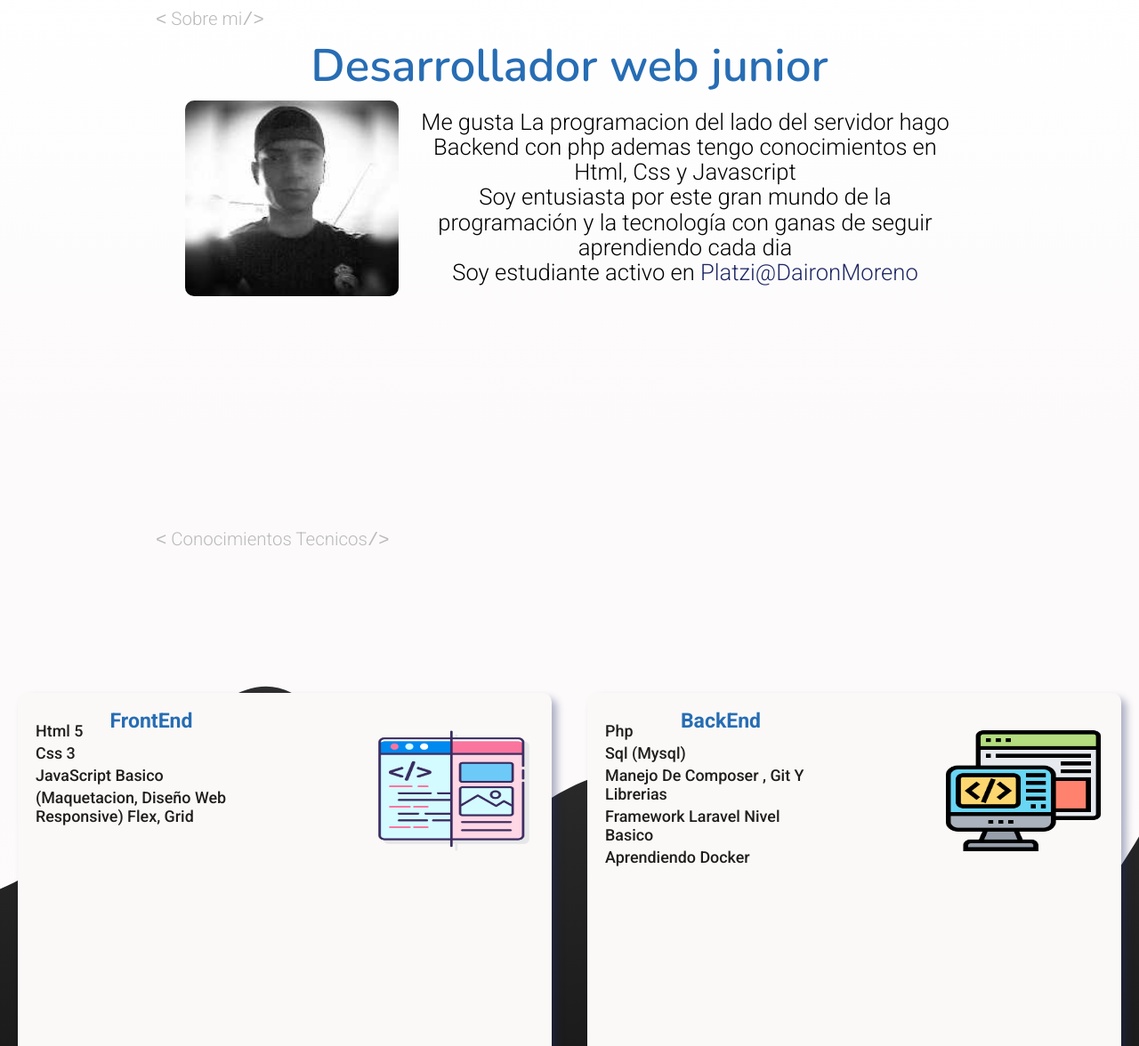
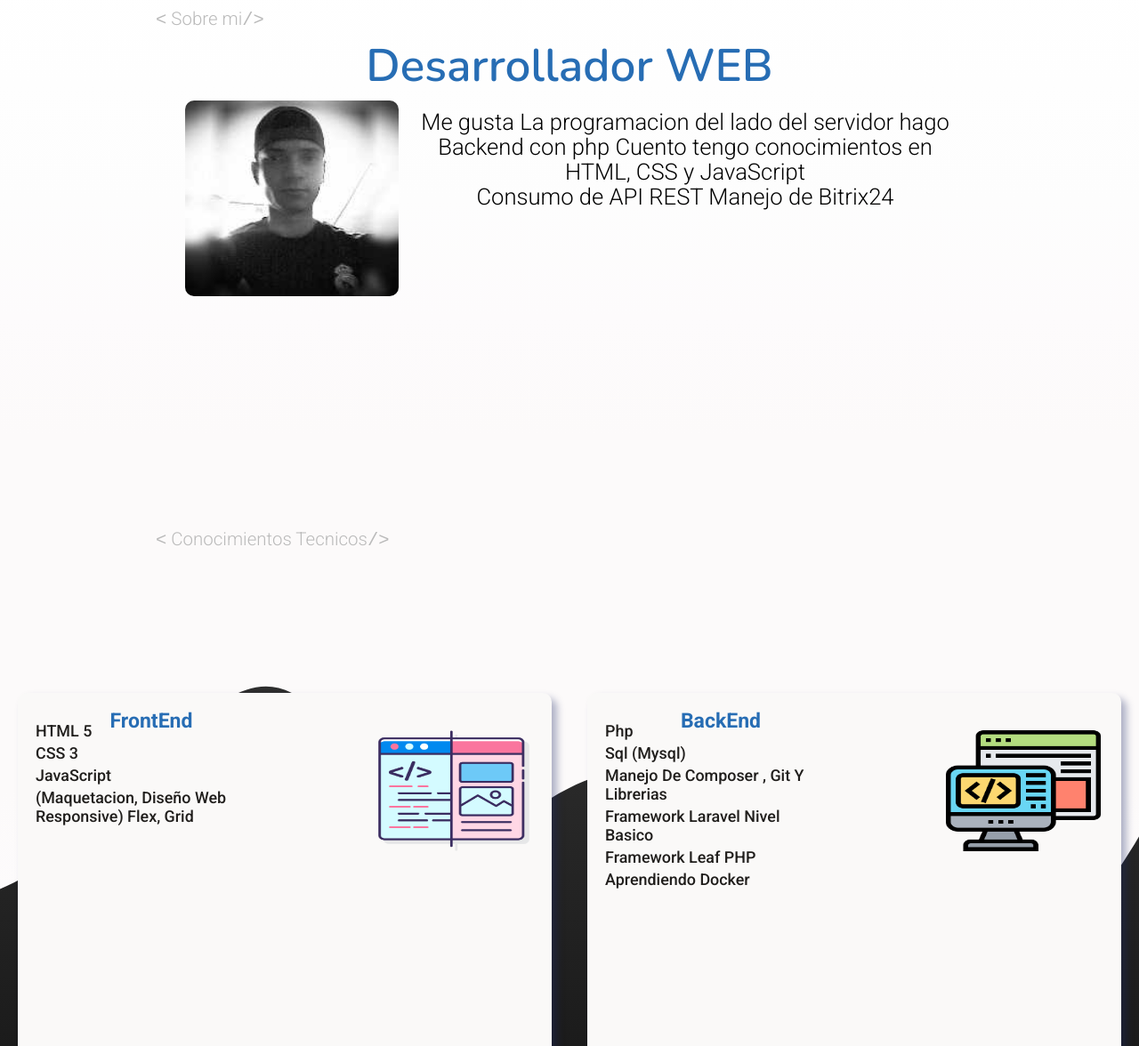
Before and after one commit to SistemasDyms/SistemasDyms.github.io, a plain HTML site: page index.html in a window 1280 px wide. Shown: the part 840-2016 px from the top of the page at 89% size. Drawn offline with nearby package versions, Linux system fonts and the light colour scheme.

Commit message:
actualización del index

```diff
--- a/index.html
+++ b/index.html
@@ -77,7 +77,7 @@
         <section class="main_presentacion">
             <div class="presentacion_titulo">
                 <h4 class="TextoCode"><code><</code> Sobre mi<code>/></code></h4>
-                <h2>Desarrollador  web junior</h2>
+                <h2>Desarrollador WEB</h2>
             </div>
             <section class="presentacion_TarjetaPerfil">
                 <picture class="portafolio__img_perfil">
@@ -87,10 +87,9 @@
                 </picture>
                 <p>
                     Me gusta La programacion del lado del servidor hago Backend con php
-                    ademas tengo conocimientos en Html, Css y Javascript <br>
-                    Soy entusiasta por este gran mundo de la programación y la tecnología
-                    con ganas de seguir aprendiendo cada dia <br>
-                    Soy estudiante activo en <strong><a href="https://platzi.com/p/daironmoreno/" target="__blank">Platzi@DaironMoreno</a></strong>
+                    Cuento tengo conocimientos en HTML, CSS y JavaScript <br>
+                    Consumo de API REST
+                    Manejo de Bitrix24
                 </p>
             </section>
             <div class="presentacion_titulo">
@@ -102,9 +101,9 @@
                 <div class="presentacion_TarjetaTecnica__skills">
                     <h4 class="titulo_skill">FrontEnd</h4>
                     <ul class="presentacion_skills">
-                        <li>Html 5</li>
-                        <li>Css 3</li>
-                        <li>JavaScript Basico</li>
+                        <li>HTML 5</li>
+                        <li>CSS 3</li>
+                        <li>JavaScript</li>
                         <li>(Maquetacion, Diseño web Responsive) Flex, Grid</li>
                     </ul>
 
@@ -119,6 +118,7 @@
                         <li>Sql (Mysql)</li>
                         <li>Manejo de composer , Git y librerias</li>
                         <li>Framework Laravel Nivel Basico</li>
+                        <li>Framework Leaf PHP</li>
                         <li>Aprendiendo Docker</li>
                     </ul>
                     <img src="assets/img/backend.png" alt="">
```
